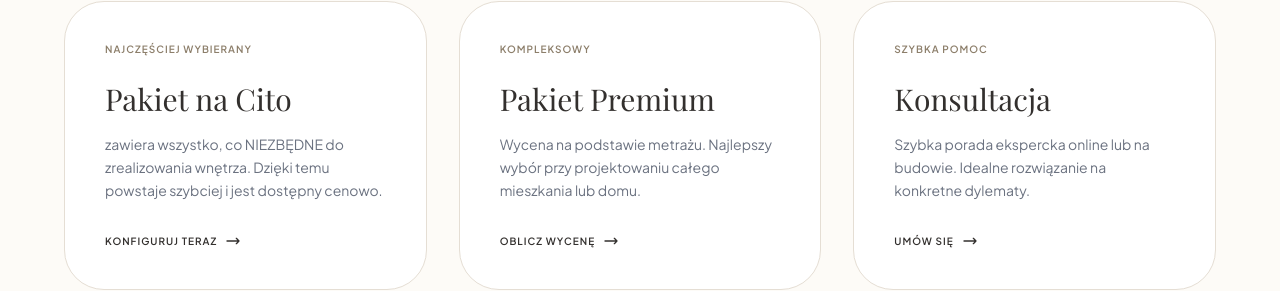
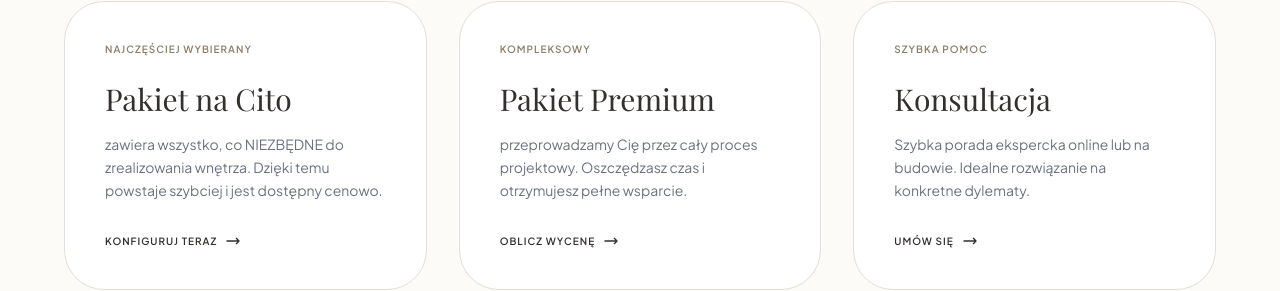
Before and after one commit to lukaszkotowski-git/projektnacito, a React (Vite) app in the folder react-app/: page / in a window 1280 px wide. Shown: the part 335-626 px from the top of the page. Built offline with nearby package versions, Linux system fonts and the light colour scheme; no server answers; the HTML template or start-up script is replaced by a standard one; a web font is replaced by a local one.

Commit message:
docs(ui): update Pakiet Premium description on start page

```diff
--- a/react-app/src/components/MainView.tsx
+++ b/react-app/src/components/MainView.tsx
@@ -28,7 +28,7 @@ export function MainView() {
           <div onClick={() => handleChoice('premium-config')} className="card-choice p-10 rounded-[2.5rem] cursor-pointer text-left group">
             <div className="text-[10px] font-bold uppercase tracking-widest text-[#8C7E6A] mb-6">Kompleksowy</div>
             <h3 className="text-3xl font-serif mb-4">Pakiet Premium</h3>
-            <p className="text-sm text-gray-500 leading-relaxed mb-8">Wycena na podstawie metrażu. Najlepszy wybór przy projektowaniu całego mieszkania lub domu.</p>
+            <p className="text-sm text-gray-500 leading-relaxed mb-8">przeprowadzamy Cię przez cały proces projektowy. Oszczędzasz czas i otrzymujesz pełne wsparcie.</p>
             <span className="text-[10px] font-bold uppercase tracking-widest flex items-center">
               Oblicz wycenę <svg className="w-4 h-4 ml-2 group-hover:translate-x-1 transition-transform" fill="none" stroke="currentColor" viewBox="0 0 24 24"><path d="M17 8l4 4m0 0l-4 4m4-4H3" strokeWidth="2" strokeLinecap="round" strokeLinejoin="round"/></svg>
             </span>
```
